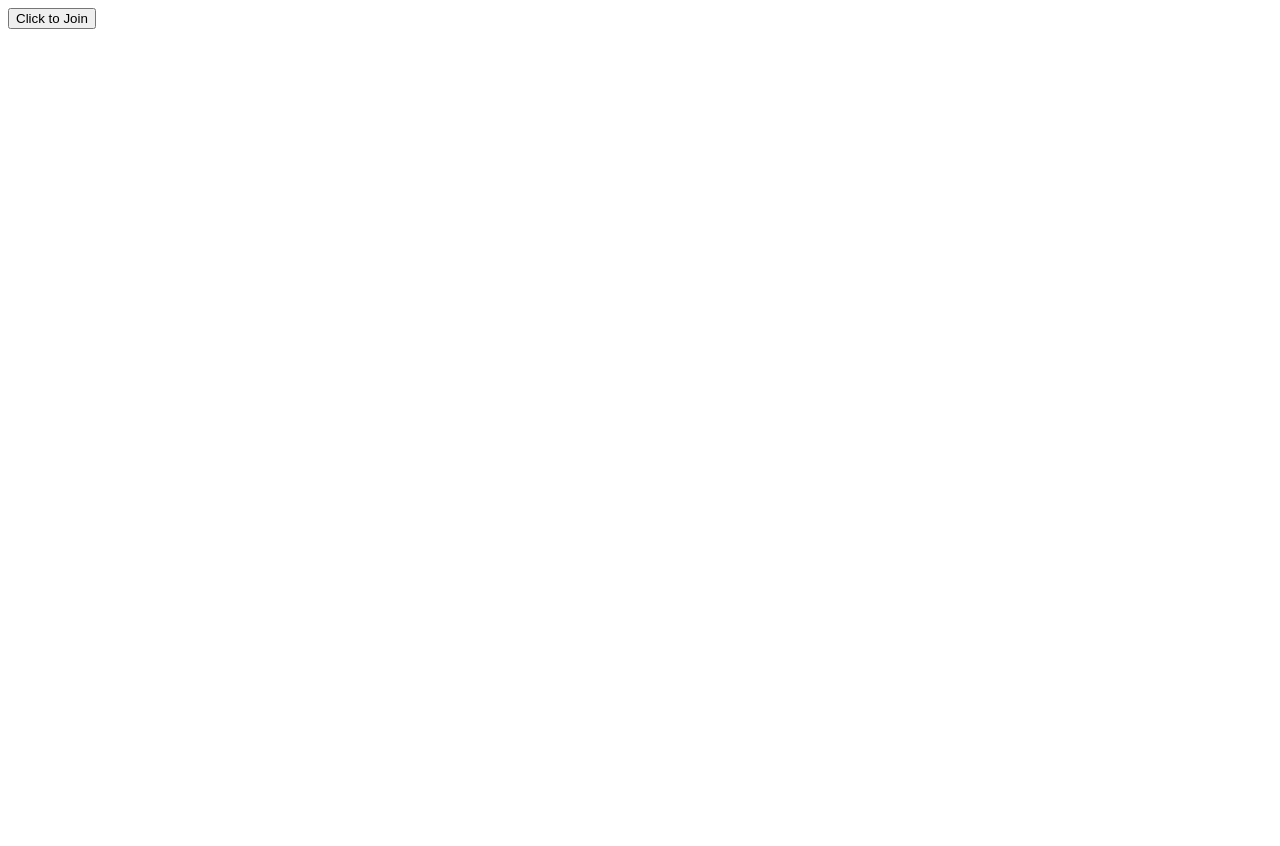
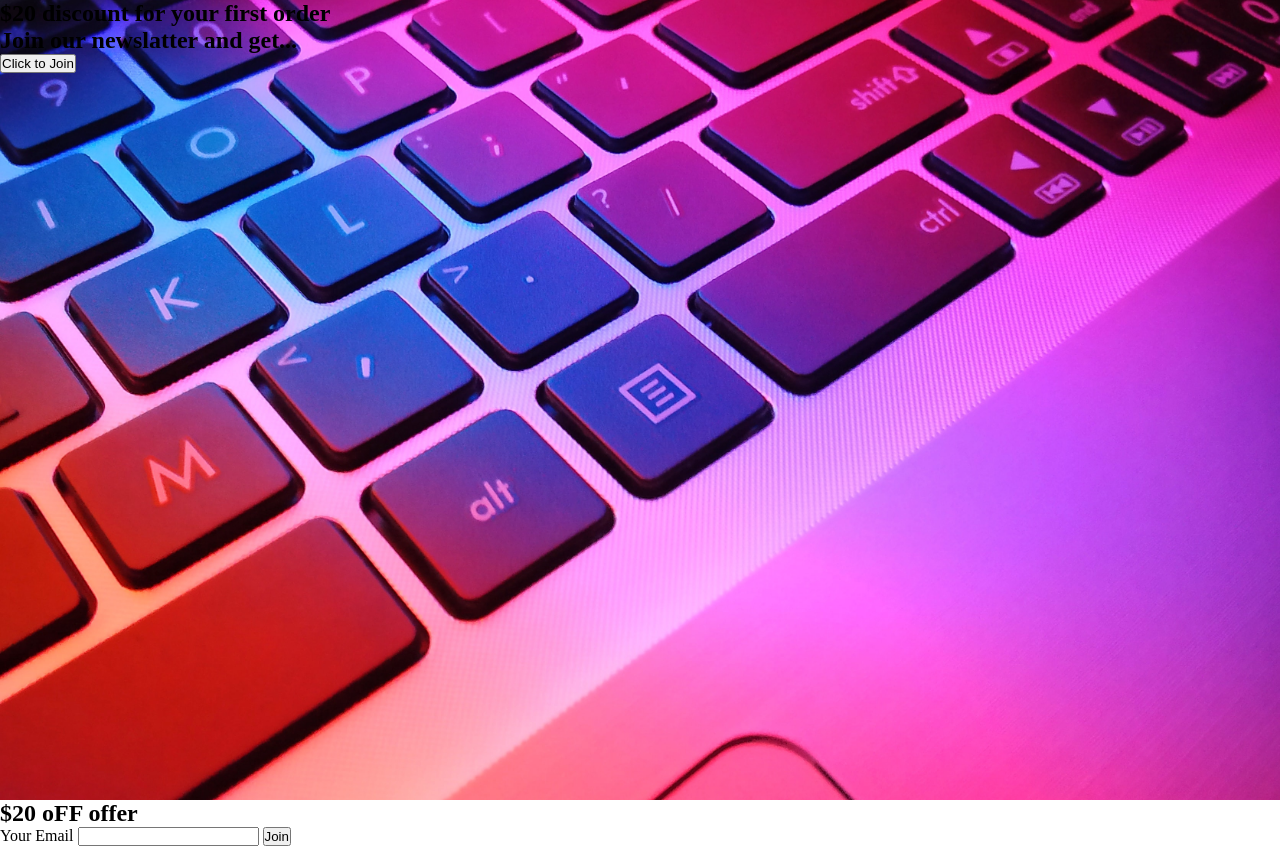
Before and after one commit to farhanacsebd/blurred-type-background-popup-using-html-css-js, a plain HTML site: page index.html in a window 1280 px wide. Before the commit the page ends 800 px from the top, so only its background shows below. Drawn offline with Linux system fonts and the light colour scheme.

Commit message:
added html structure

```diff
--- a/index.html
+++ b/index.html
@@ -9,7 +9,17 @@
 </head>
 <body>
     <div class="container">
+        <h2>$20 discount for your first order <br>Join our newslatter and get...</h2>
         <button class="btn">Click to Join</button>
+    </div>
+    <div class="popup-container">
+        <h2>$20 oFF offer</h2>
+        <label for="email">Your Email</label>
+        <input type="email" name="email" class="input">
+        <button class="popup-btn">Join</button>
+        <div class="close-icon">
+            <i class="fas fa-times"></i>
+        </div>
     </div>
 </body>
 </html>
--- a/style.css
+++ b/style.css
@@ -0,0 +1,20 @@
+*{
+    padding: 0%;
+    margin: 0%;
+    box-sizing: border-box;
+}
+
+.container{
+    background-image: url(./bg.jpg);
+    background-position: center center;
+    background-repeat: no-repeat;
+    background-size: cover;
+    height: 100vh;
+    width: 100%;
+}
+
+.content{
+    display: flex;
+    justify-content: center;
+    align-items: center;
+}
```
Also changed, not shown: bg.jpg (added).
